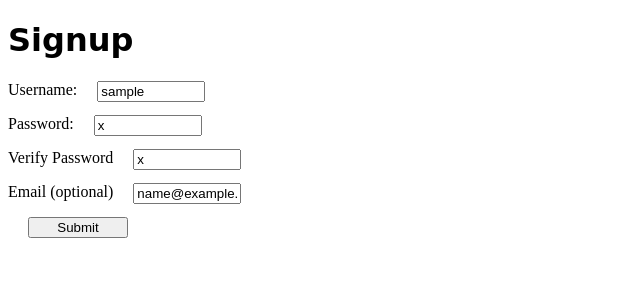
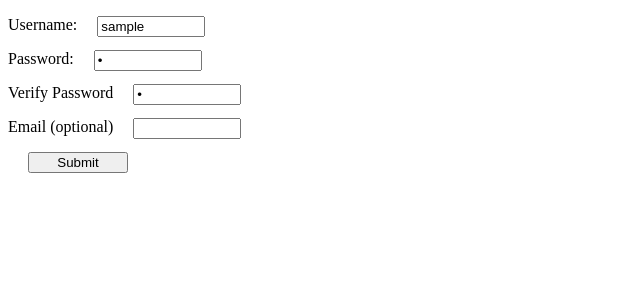
Before and after one commit to tori62/user-signup, a Python web app: template templates/index.html in a window 1280 px wide. Shown: the top 300 px of the page, without its empty margins (0-640 px from the left). Run offline with Jinja, Linux system fonts and the light colour scheme; the template is opened without the code that fills it: most values are stand-ins (such as "Sample title", 1, 10 or a date in 2020).

Commit message:
working on program

```diff
--- a/templates/base.html
+++ b/templates/base.html
@@ -16,12 +16,11 @@
 
             }
             h1 {
-                font-family:cursive;
+                font-family:Cambria, Cochin, Georgia, Times, 'Times New Roman', serif;
             }
         </style>
     </head>
     <body>
-        <h1>Signup</h1>
 
         {% block content %}
         {% endblock %}
--- a/templates/index.html
+++ b/templates/index.html
@@ -1,29 +1,32 @@
 {% extends "base.html" %}
 
 {% block content %}
-<form action="/" method="POST">
+<form action="/welcome" method="POST">
 
     <p>
-    <label>Username:
-    <input type="text" name="Username" value="{{username}}" />
+    <label for="name" >Username:
+    <input id="name" type="text" name="username" value='{{username}}'/>
     </label>
     </p>
+    <p class="error">{{name_error}}</p>
 
     <p>
     <label>Password:
-    <input type="text" name="Password" value="{{password}}" />
+    <input type="password" name="password" value='{{password}}' />
     </label>
     </p>
+    <p class="error">{{word_error}}</p>
 
     <p>
     <label>Verify Password
-    <input type="text" name="Verify Password" value="{{verify_password}}" />
+    <input type="password" name="verify_password" value='{{verify_password}}'/>
     </label>
     </p>
+    <p class="error">{{verify_error}}</p>
 
     <p>
     <label>Email (optional)
-    <input type="text" name="Email" value="{{email}}" />
+    <input type="text" name="email" />
     </label>
     </p>
 
```
Also changed, not shown: main.py (+24 -0 lines), templates/welcome.html (+9 -0 lines).
